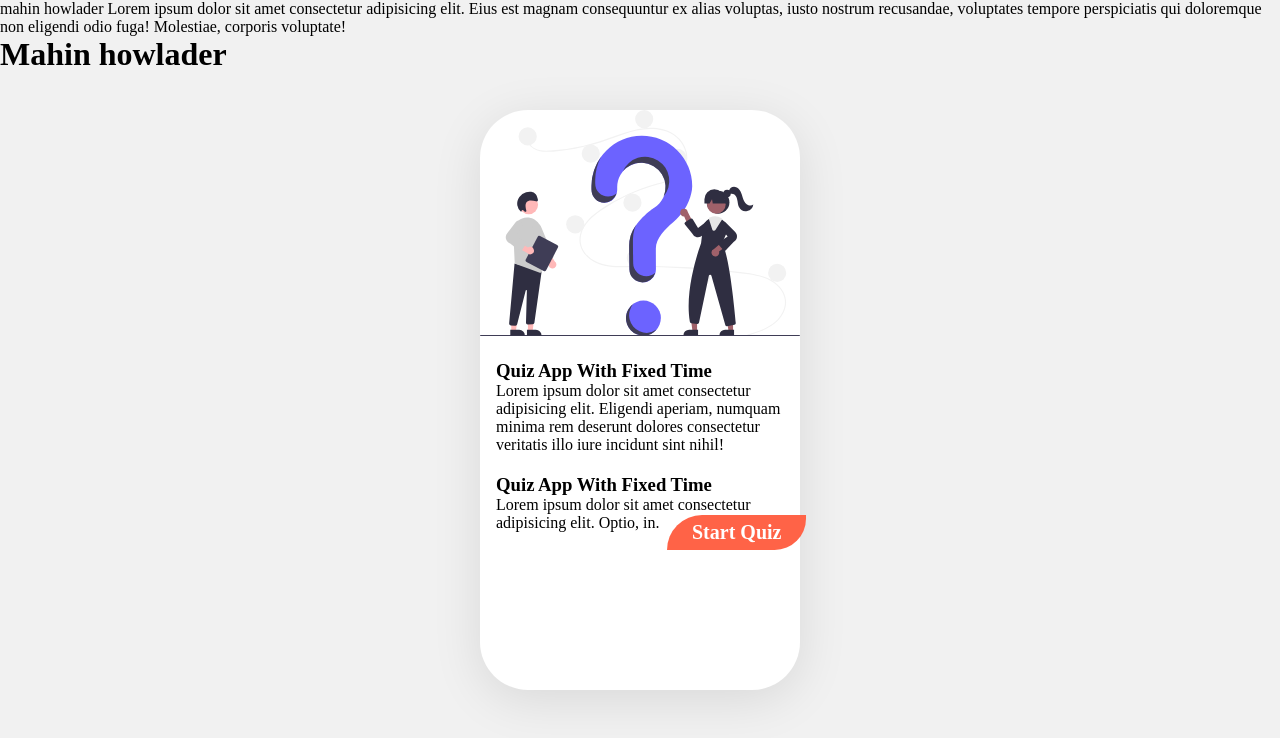
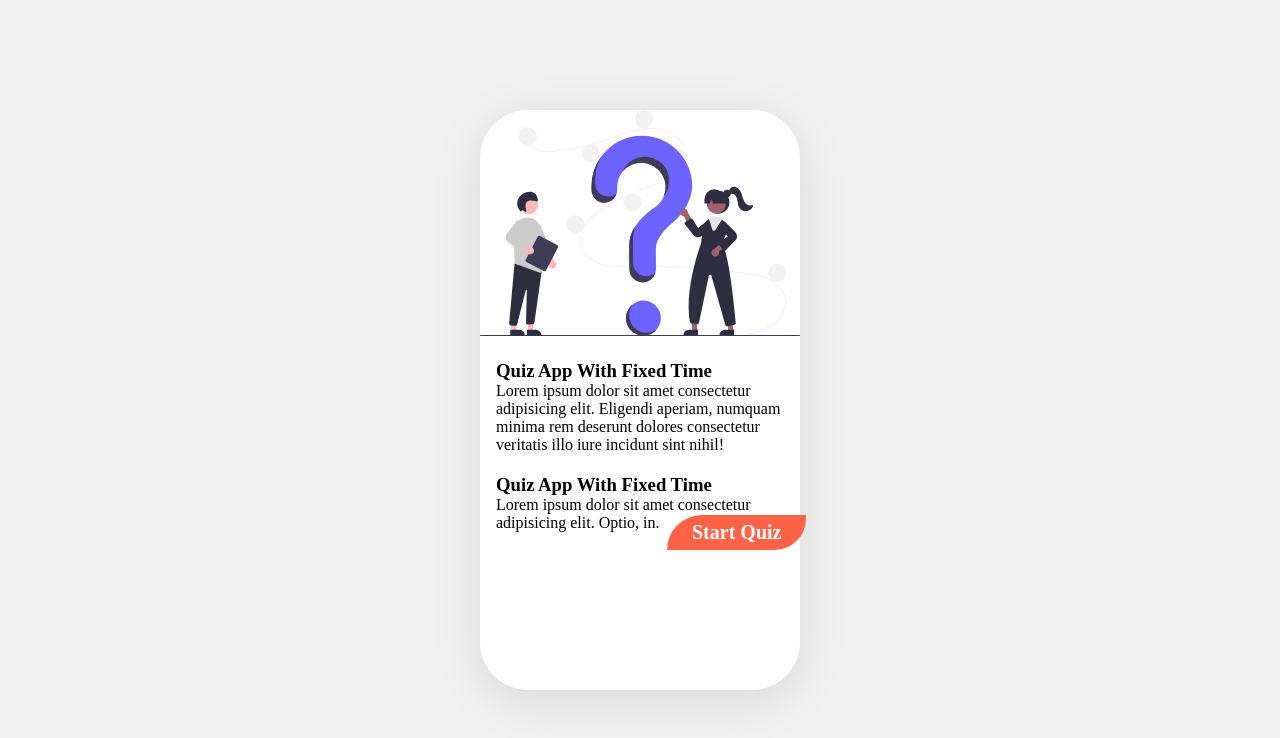
Before and after one commit to devmahin/Quiz-app, a plain HTML site: page index.html in a window 1280 px wide. Drawn offline with Linux system fonts and the light colour scheme; a web font is replaced by a local one.

Commit message:
four commit

```diff
--- a/index.html
+++ b/index.html
@@ -119,12 +119,6 @@
 <div class=""></div>
 
 
-
-mahin howlader
-Lorem ipsum dolor sit amet consectetur adipisicing elit. Eius est magnam consequuntur ex alias voluptas, iusto nostrum recusandae, voluptates tempore perspiciatis qui doloremque non eligendi odio fuga! Molestiae, corporis voluptate!
-
-<h1>Mahin howlader</h1>
-
 <script src="script.js"></script>
 <script src="question.js"></script>
 </body>
```
